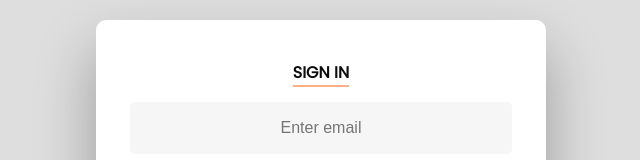
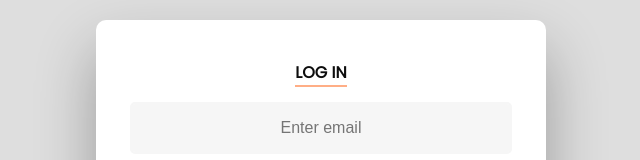
Before and after one commit to hieetesh/gen-app, a React (Create React App) app: page / in a window 1280 px wide. Shown: the top 160 px of the page, without its empty margins (319-959 px from the left). Built offline with nearby package versions, Linux system fonts and the light colour scheme.

Commit message:
Changed title back to Log In

```diff
--- a/src/components/form/form.js
+++ b/src/components/form/form.js
@@ -10,7 +10,7 @@ function Form(props) {
   return (
     <div className="wrapper fadeInDown">
     <div id="formContent">
-        <h2 className="active"> Sign In </h2>
+        <h2 className="active"> Log In </h2>
 
         {/* <div className="fadeIn first">
         <img src={logo}  id="icon" alt="User Icon" />
```
